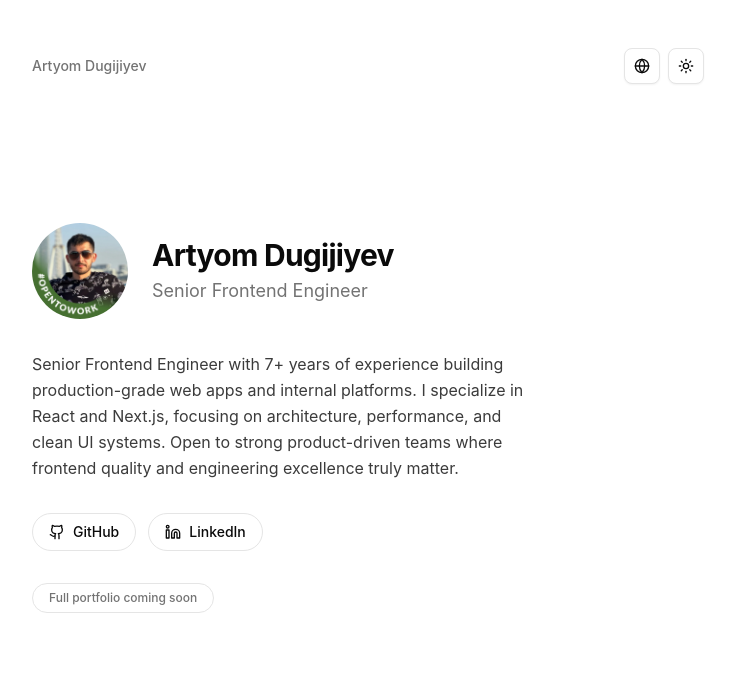
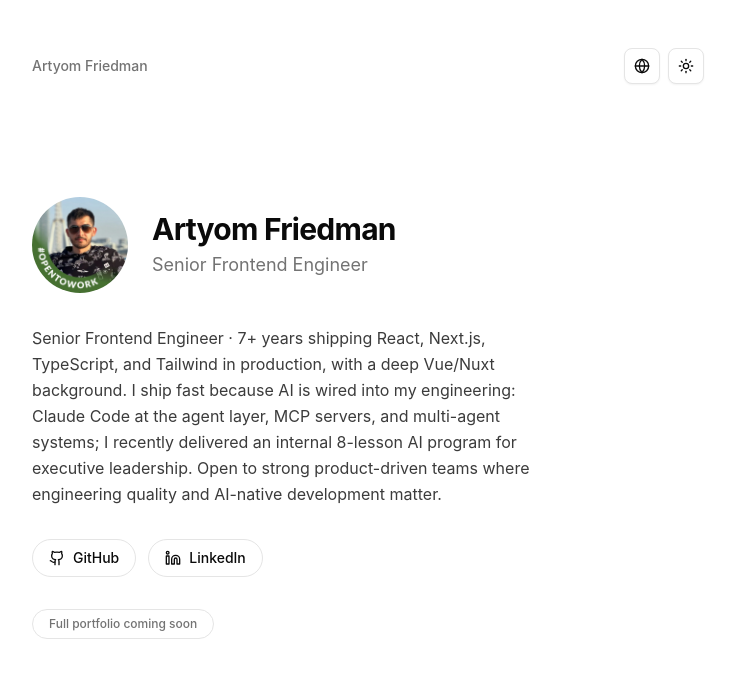
Before and after one commit to Dtem4ik/nextjs-portfolio-kit, a Next.js app: page /en in a window 1280 px wide. Shown: the top 678 px of the page, without its empty margins (272-1007 px from the left). Built offline with nearby package versions, Linux system fonts and the light colour scheme.

Commit message:
Update portfolio name and bio (#12) (#13)
* chore: update portfolio name

* docs: update portfolio bio

```diff
--- a/portfolio.config.ts
+++ b/portfolio.config.ts
@@ -2,7 +2,7 @@
 // All metadata, SEO, structured data, OG image, sitemap and page content derive from this config.
 
 /** Full name — used in page titles, JSON-LD Person schema, OG image and header */
-const name = "Artyom Dugijiyev";
+const name = "Artyom Friedman";
 
 /** Job title per locale — used in hero section, OG image and JSON-LD jobTitle */
 const title = {
@@ -15,8 +15,8 @@ const title = {
  * Used in the hero section, meta description, OG description and JSON-LD description.
  */
 const bio = {
-  en: "Senior Frontend Engineer with 7+ years of experience building production-grade web apps and internal platforms. I specialize in React and Next.js, focusing on architecture, performance, and clean UI systems. Open to strong product-driven teams where frontend quality and engineering excellence truly matter.",
-  ru: "Senior Frontend Engineer с 7+ годами опыта в создании production-приложений и внутренних платформ. Специализируюсь на React и Next.js: архитектура, производительность, чистые UI-системы. Открыт к сильным product-командам, где качество фронтенда действительно важно.",
+  en: "Senior Frontend Engineer · 7+ years shipping React, Next.js, TypeScript, and Tailwind in production, with a deep Vue/Nuxt background. I ship fast because AI is wired into my engineering: Claude Code at the agent layer, MCP servers, and multi-agent systems; I recently delivered an internal 8-lesson AI program for executive leadership. Open to strong product-driven teams where engineering quality and AI-native development matter.",
+  ru: "Senior Frontend Engineer · 7+ лет в продакшен-разработке на React, Next.js, TypeScript и Tailwind, с сильным бэкграундом в Vue/Nuxt. Выкатываю быстро, потому что ИИ глубоко вшит в моё инженерное мышление: Claude Code на уровне агентов, MCP-серверы и мультиагентные системы; недавно провёл внутренний курс из 8 уроков по ИИ для топ-менеджмента. Открыт к сильным продуктовым командам, где инженерное качество и AI-native-разработка важны не на словах.",
 } as const;
 
 /**
```
